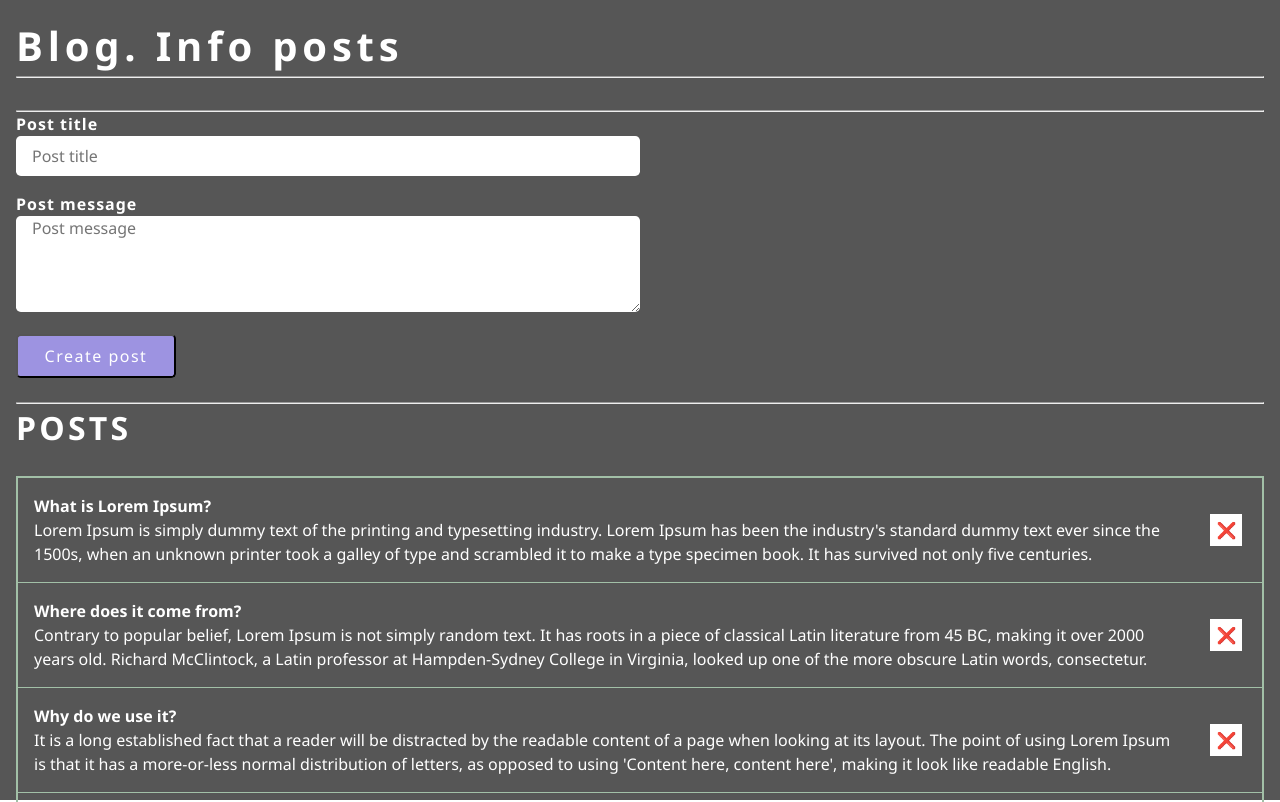
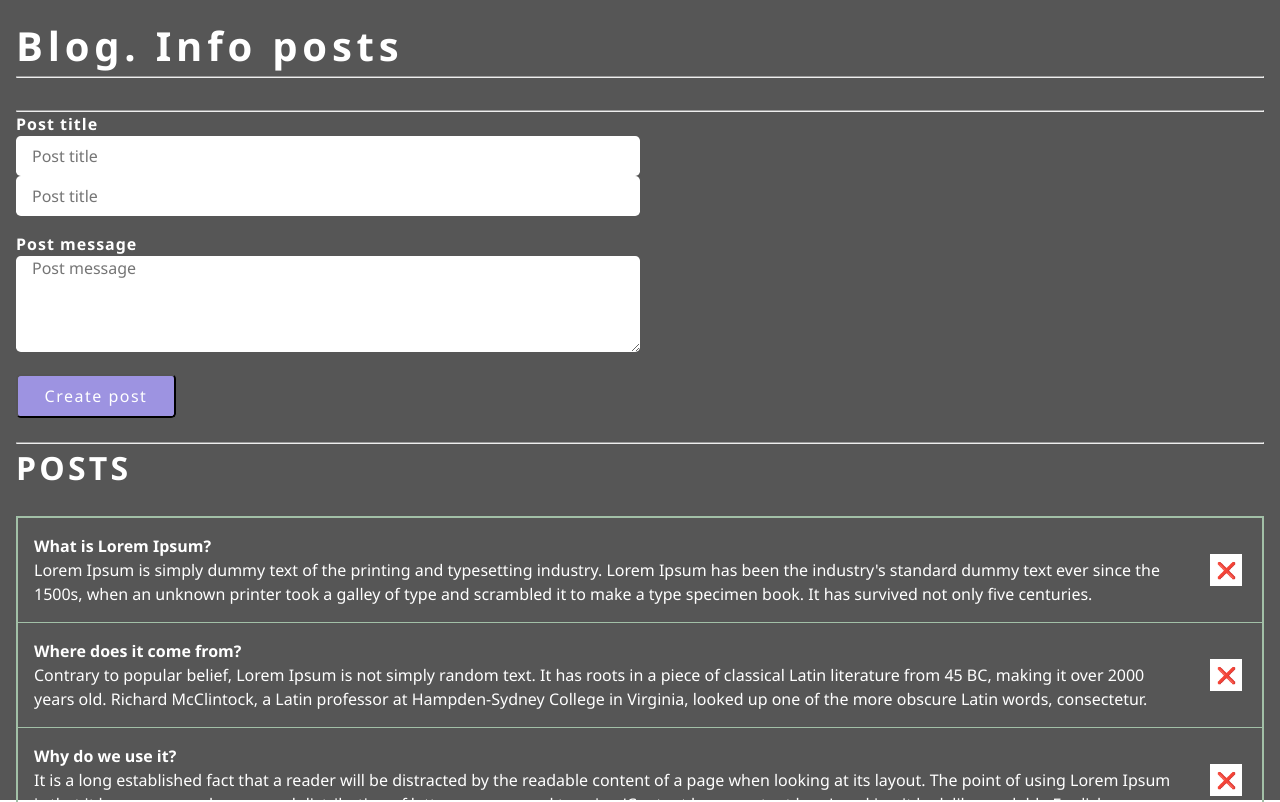
Before and after one commit to DmDrozhin/mock_post_list_vue_component_api, a Vue app: page / in a window 1280 px wide. Shown: the top 802 px of the page. Built offline with nearby package versions, Linux system fonts and the light colour scheme.

Commit message:
return_to_initial_inputs 	modified:   src/components/PostForm.vue 	modified:   src/components/UI/TextInput.vue

```diff
--- a/src/components/PostForm.vue
+++ b/src/components/PostForm.vue
@@ -10,7 +10,7 @@
         :label="'Post title'"
         :height="2.5"
         :clearForm="isTimeToClearFrom"
-        v-model="newPost.title"
+        @changed="newPost.title = $event"
         @filedCleared="isTimeToClearFrom = false"
       />
       <TextArea
--- a/src/components/UI/TextInput.vue
+++ b/src/components/UI/TextInput.vue
@@ -11,13 +11,13 @@
       @input="updateInput"
       :style="`height: ${height}rem`"
     />
-    <!-- <input
+    <input
       type="text"
       id="text_input"
       :placeholder="label"
       v-model.trim.lazy="enteredData"
       :style="`height: ${height}rem`"
-    /> -->
+    />
   </div>
 </template>
 
@@ -35,10 +35,9 @@ export default {
     }
   },
   watch: {
-    // enteredData(d) {
-    //   this.$emit('changed', d, Event)
-    //   console.log(`this is text input: ${d}`)
-    // },
+    enteredData(d) {
+      this.$emit('changed', d)
+    },
     clearForm(b) {
       if (b) {
         this.enteredData = ''
@@ -46,11 +45,7 @@ export default {
       }
     },
   },
-  methods: {
-    updateInput(ev) {
-      this.$emit('update:textInputValue', ev.target.value)
-    },
-  },
+  methods: {},
 }
 </script>
 
```
